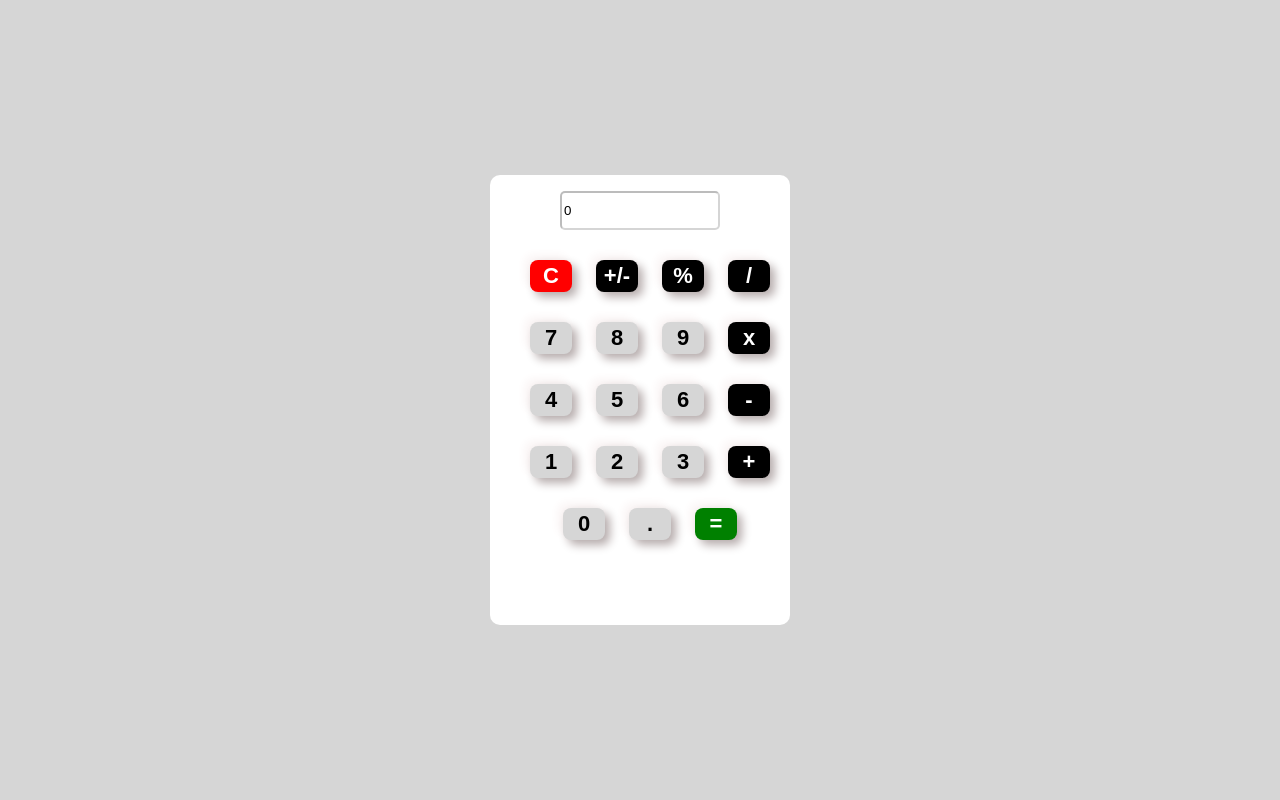
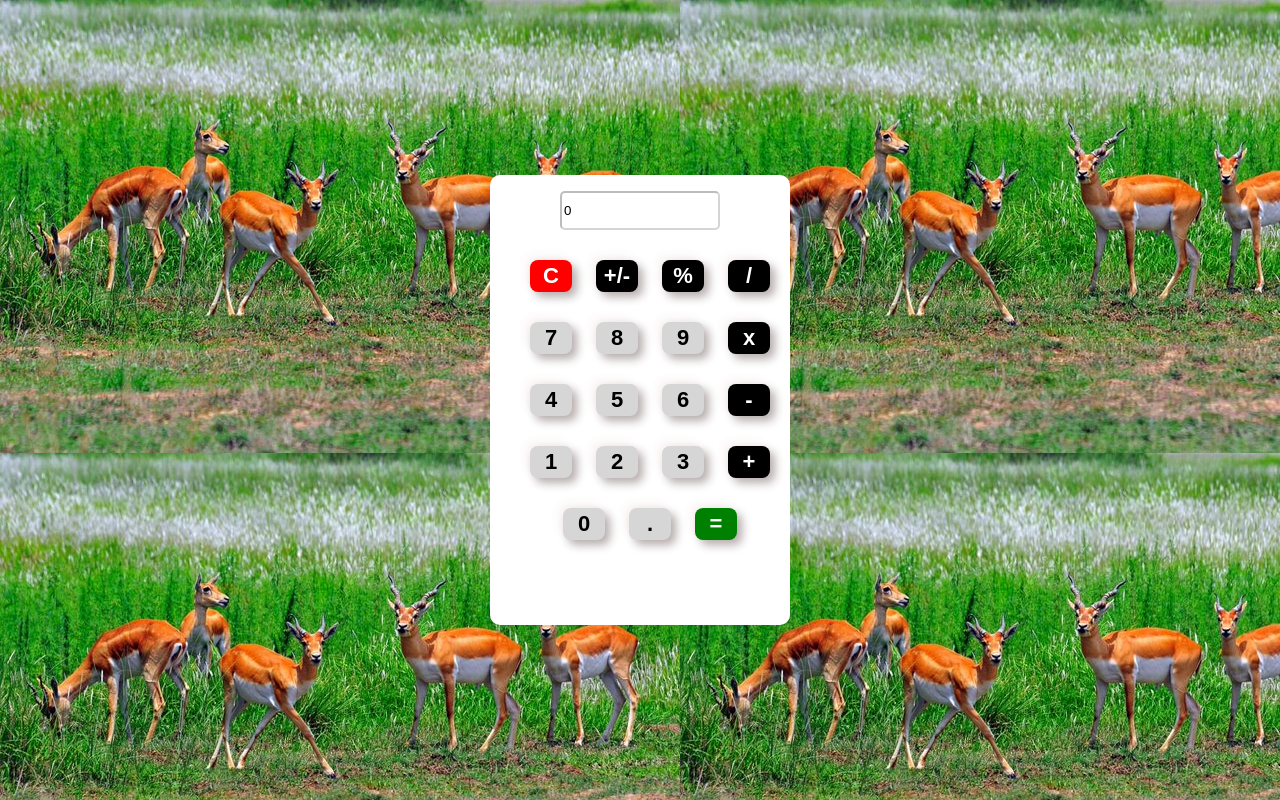
Before and after one commit to Odhiambo526/calculator, a plain HTML site: page index.html in a window 1280 px wide. Drawn offline with Linux system fonts and the light colour scheme; a web font is replaced by a local one.

Commit message:
Update style.css

```diff
--- a/style.css
+++ b/style.css
@@ -5,7 +5,7 @@
 }
 
 body {
-    background-color: rgb(214, 214, 214);
+    background-image: url('15.jpeg');
     align-items: center;
     justify-content: center;
     text-align: center;
```
